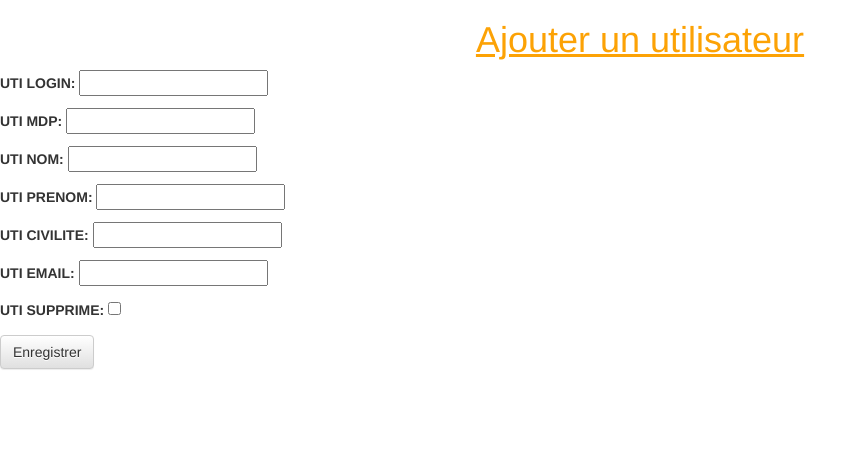
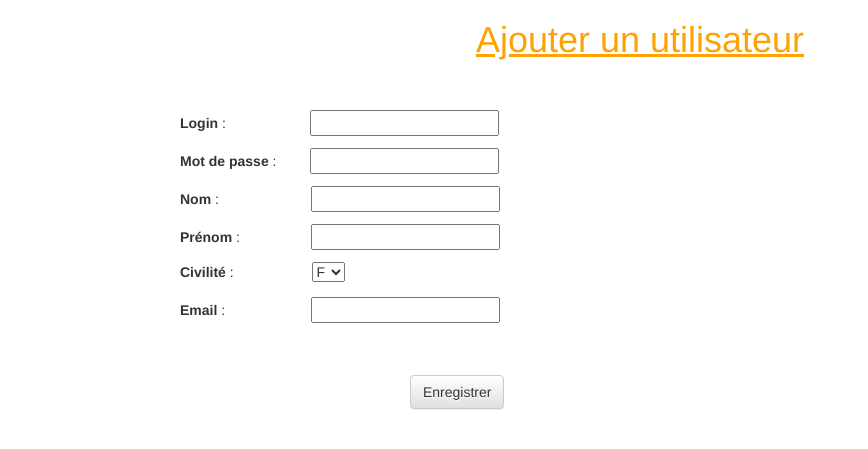
Before and after one commit to carmenpq/FormulaireEsig, a Django app: page /uti_new in a window 1280 px wide. Shown: the top 449 px of the page, without its empty margins (0-868 px from the left). Run offline with Django 3.2, Linux system fonts and the light colour scheme; some libraries are stand-ins or nearby versions.

Commit message:
formulario de insercion, de affichage y de busqueda en ayax, esta terminado , listo para la présentation

```diff
--- a/formulaireEsig/static/css/formulaireEsig.css
+++ b/formulaireEsig/static/css/formulaireEsig.css
@@ -6,7 +6,11 @@ h1  {
 table,th,td{
     color: #4c4aa6;
 }
-div{
+div, #form {
     margin-top: 50px;
-    margin-left: 150px;
+    margin-left: 180px;
 }
+#pseudo,#pseudo2,#pseudo3,#pseudo4,#pseudo5,#pseudo6{
+    margin-right: 300px;
+    color: #7CA0C7;
+}
--- a/formulaireEsig/templates/formulaireEsig/formulaire.html
+++ b/formulaireEsig/templates/formulaireEsig/formulaire.html
@@ -6,9 +6,34 @@
 {% block content %}
 
 <h1>Ajouter un utilisateur</h1>
-<form method="POST" class="post-form">{% csrf_token %}
-    {{ form.as_p }}
+<div id="form">
+    <form method="POST" class="post-form">{% csrf_token %}
 
-    <button type="submit" class="save btn btn-default">Enregistrer</button>
-</form>
+
+        <p>
+            <label for="id_Login">Login</label> : <input id="id_Login"  type="text" name="UTI_LOGIN" style="margin-left: 80px" />
+        </p>
+        <p>
+            <label for="id_mdp">Mot de passe</label> : <input id="id_mdp" type="text" name="UTI_MDP" style="margin-left: 30px"/>
+        </p>
+        <p>
+            <label for="id_nom">Nom</label> : <input id="id_nom" type="text" name="UTI_NOM" style="margin-left: 88px"/>
+        </p>
+        <p>
+            <label for="id_prenom">Prénom</label> : <input id="id_prenom" type="text" name="UTI_PRENOM" style="margin-left: 67px"/>
+        </p>
+        <p>
+            <label for="id_civ">Civilité</label> :  <select id="id_civ"name="UTI_CIVILITE" style="margin-left: 74px">
+            <option value="F">F</option>
+            <option value="H">H</option>
+
+        </select>
+        </p>
+        <p>
+            <label for="id_email">Email</label> : <input id="id_email" type="text" name="UTI_EMAIL" style="margin-left: 82px"/>
+        </p>
+<br/> <br/>
+        <button type="submit" class="save btn btn-default" style="margin-left:230px " >Enregistrer</button>
+    </form>
+</div>
 {% endblock %}
--- a/formulaireEsig/views.py
+++ b/formulaireEsig/views.py
@@ -4,15 +4,6 @@ from .models import Sie_Utilisateur
 
 # Create your views here. Es donde ponemos la logica de nuetsra app, toma info del model y pasa a una view
 
-#def uti_new(request):
-    #if request.method == "POST":
-      #  form = proForm(request.POST)
-      #  post = form.save(commit=False)
-       # post.save()
-  #  else:
-      #  form = proForm()
-   # return render(request, 'esigapp/formB.html', {'form': form})
- #   return render(request, 'formulaireEsig/uti_list.html', {})
 def uti_list(request):
     sie_utilisateur = Sie_Utilisateur.objects.filter()
     return render(request, 'formulaireEsig/uti_list.html', {'sie_utilisateur':sie_utilisateur})
@@ -25,19 +16,21 @@ def uti_new(request):
             sie_utilisateur = form.save(commit=False)
             sie_utilisateur.UTI_SUPPRIME = False
             sie_utilisateur.save()
+           # return redirect('/uti_new', pk=sie_utilisateur.pk)
+
             return redirect('/uti_list', pk=sie_utilisateur.pk)
     else:
         form = UtiForm()
     return render(request, 'formulaireEsig/formulaire.html', {'form':form})
+# commit = False nos procura un objeto modelo , pero puedo aumentar datos y guardarlos
 
-
-# Ajax qui permet de chercher les utilisateurs
+# Ayax que busca los utilisadores , es como un filtro
 def chercher(request):
     if request.method == "POST":
-        text_cherche = request.POST['text_cherche']
-        if text_cherche == "":
+        mot = request.POST['mot']
+        if mot == "":
             sie_utilisateur = Sie_Utilisateur.objects.filter()
         else:
-            sie_utilisateur = Sie_Utilisateur.objects.filter(UTI_NOM__contains=text_cherche)
+            sie_utilisateur = Sie_Utilisateur.objects.filter(UTI_NOM__contains=mot)
 
-    return render_to_response('formulaireEsig/uti_list.html',{'sie_utilisateur' : sie_utilisateur })
+    return render_to_response('formulaireEsig/liste.html',{'sie_utilisateur' : sie_utilisateur })
```
Also changed, not shown: formulaireEsig/templates/formulaireEsig/liste.html (added, +18 -0 lines), formulaireEsig/templates/formulaireEsig/uti_list.html (+3 -19 lines).
